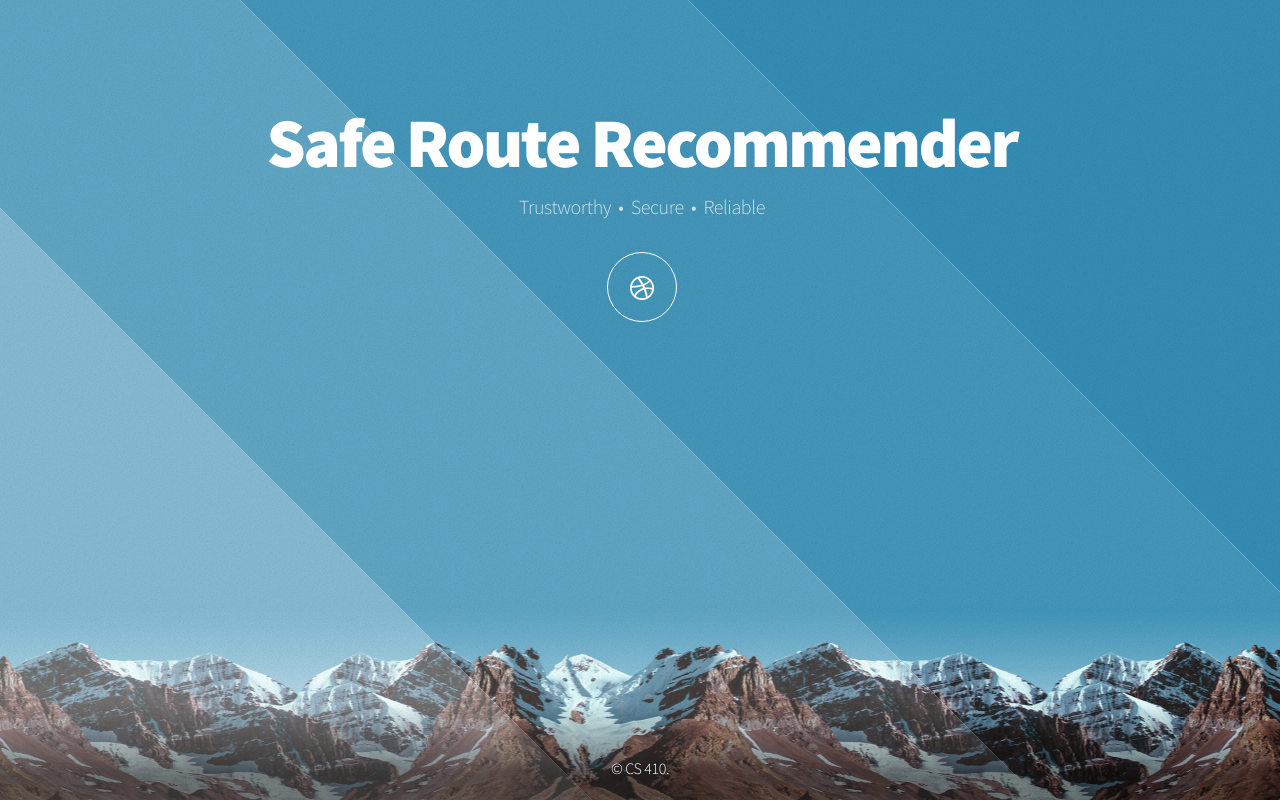
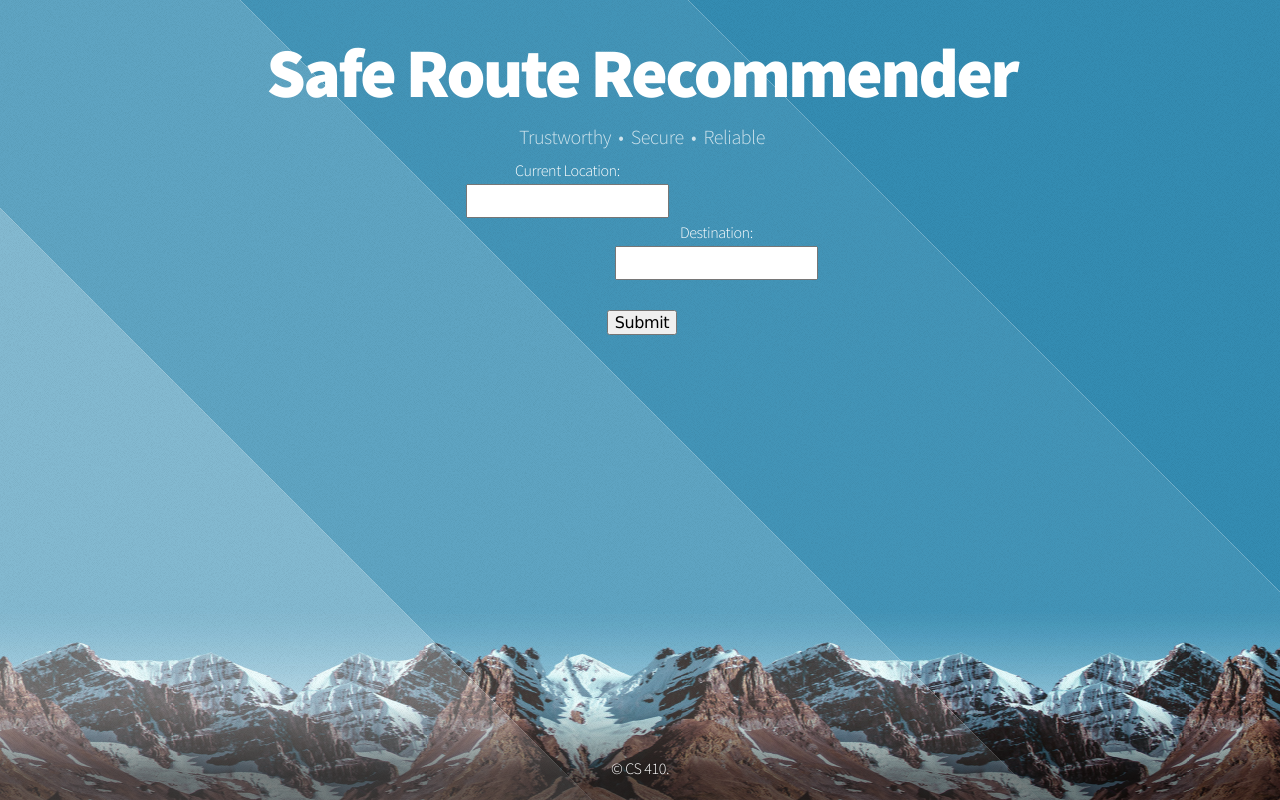
Before and after one commit to andyvuong/SafeRouteRecommender, a Python web app: template views/template/index.html in a window 1280 px wide. Run offline with Jinja, Linux system fonts and the light colour scheme; the template is opened without the code that fills it, so the values that code supplies are empty.

Commit message:
front end has inputs

```diff
--- a/views/template/css/style.css
+++ b/views/template/css/style.css
@@ -64,6 +64,39 @@
 		.icon > .label {
 			display: none;
 		}
+
+/*button*/
+
+.button
+{
+color: black;
+font-family: Verdana, Arial
+}
+
+
+/*LEFT AND RIGHT INPUTS*/
+.two-col {
+    overflow: hidden;/* Makes this div contain its floats */
+}
+
+.two-col .col1,
+.two-col .col2 {
+    width 49%;
+}
+
+.two-col .col1 {
+    padding-left: 400px;
+    float: left;
+}
+
+.two-col .col2 {
+    padding-right: 400px;
+    float: right;
+}
+
+.two-col label {
+    display: block;
+}
 
 /* Wrapper */
 	@-moz-keyframes wrapper { 0% { opacity: 0; } 100% { opacity: 1; } }
@@ -204,7 +237,7 @@
 		position: relative;
 		text-align: center;
 		top: -1em;
-		vertical-align: 90px;
+		vertical-align: 60px;
 		width: 90%;
 	}
 
--- a/views/template/index.html
+++ b/views/template/index.html
@@ -24,13 +24,29 @@
 					<header id="header">
 						<h1>Safe Route Recommender</h1>
 						<p>Trustworthy &nbsp;&bull;&nbsp; Secure &nbsp;&bull;&nbsp; Reliable</p>
-						<nav>
-							<ul>
 
-								<li><a href="#" class="icon fa-dribbble"><span class="label">Dribbble</span></a></li>
-							</ul>
-						</nav>
+					<form>
+					<div class = "two-col">
+						<div class = "col1">
+						Current Location: <br>
+						<input type="text" name="from">
+					    </div>
+
+						<div class = "col2">
+						Destination: <br>
+						<input type="text" name="to">
+					    </div>
+					    <br>
+
+					</div>
+					<br>
+					 <input type="submit" value="Submit" class="button">
+
+					</form>
+
 					</header>
+
+
 
 				<!-- Footer -->
 					<footer id="footer">
```
